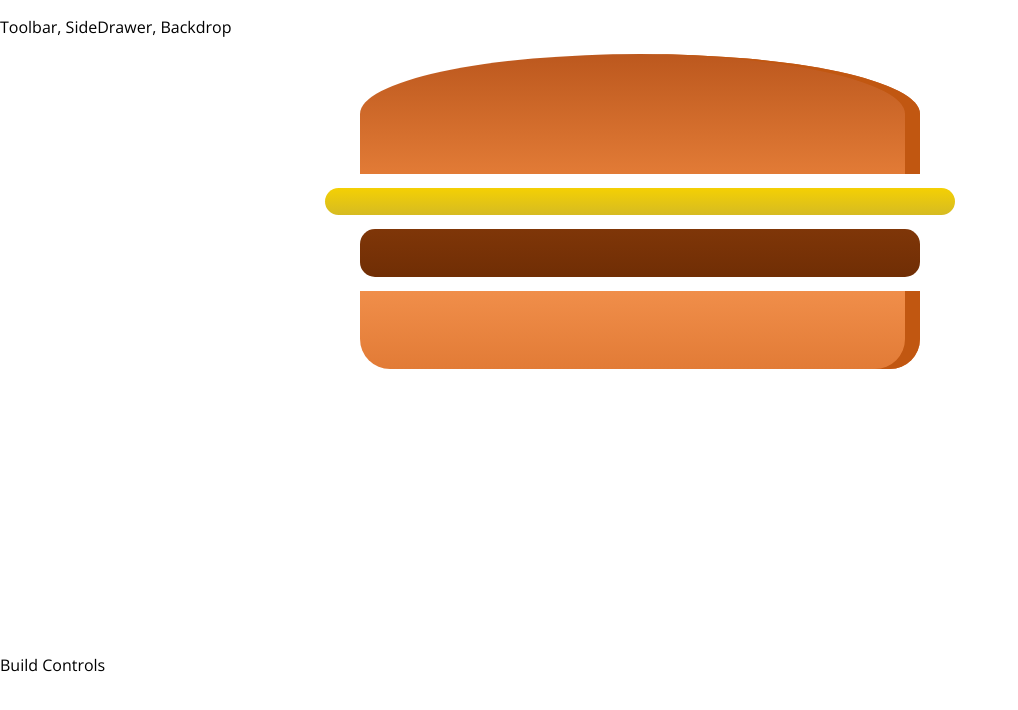
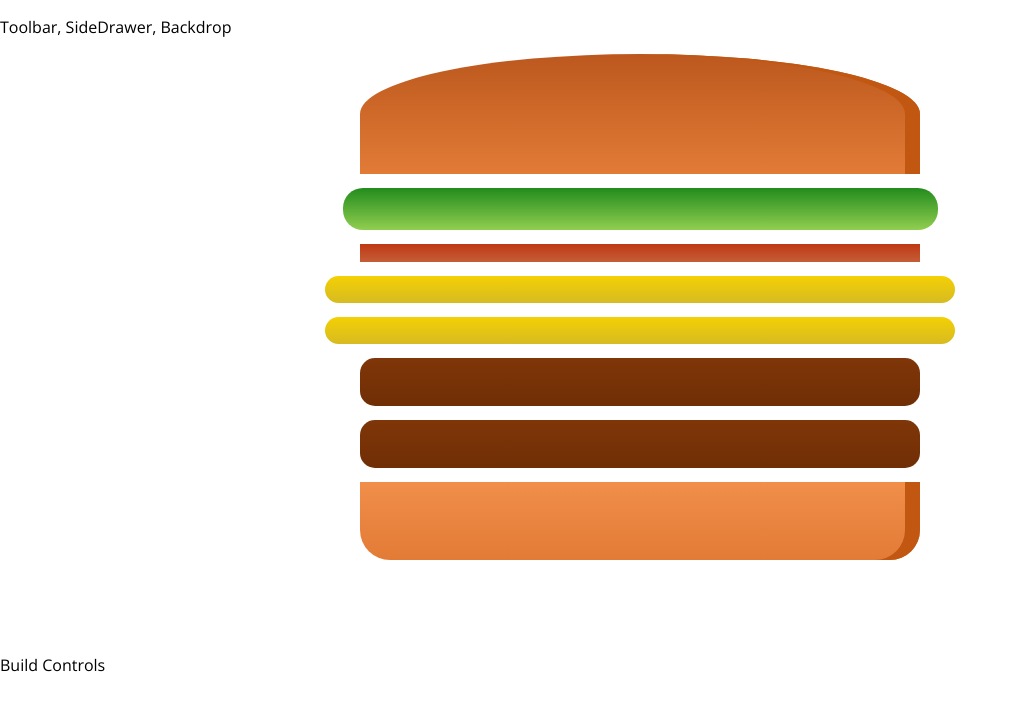
Before and after one commit to patpalmerston/burger-builder, a React (Create React App) app in the folder burger-builder/: page / in a window 1280 px wide. Shown: the top 710 px of the page, without its empty margins (0-1018 px from the left). Built offline with nearby package versions, Linux system fonts and the light colour scheme; the HTML template or start-up script is replaced by a standard one.

Commit message:
make burger ingredients dynamic

```diff
--- a/burger-builder/src/components/Burger/Burger.js
+++ b/burger-builder/src/components/Burger/Burger.js
@@ -4,11 +4,22 @@
 import BurgerIngredient from './BurgerIngredient/BurgerIngredient';
 
 const Burger = (props) => {
+    // need to change the props object into an Array
+    // Then also duplicate as many of the keys as they have number values('cheese: 2') = two cheeses
+    const transformedIngredients = Object.keys(props.ingredients).map(
+        (igKey) => {
+            //return a copy, array that holds as many keys given by props
+            return [...Array(props.ingredients[igKey])].map((_, i) => {
+                // creating a unique key for each duplicate ingredient
+                return <BurgerIngredient key={igKey + i} type={igKey} />;
+            });
+        }
+    );
+    console.log(transformedIngredients);
     return (
         <div className={classes.Burger}>
             <BurgerIngredient type='bread-top' />
-            <BurgerIngredient type='cheese' />
-            <BurgerIngredient type='meat' />
+            {transformedIngredients}
             <BurgerIngredient type='bread-bottom' />
         </div>
     );
--- a/burger-builder/src/containers/BurgerBuilder/BurgerBuilder.js
+++ b/burger-builder/src/containers/BurgerBuilder/BurgerBuilder.js
@@ -2,11 +2,29 @@
 import Aux from '../../hoc/Auxillary';
 import Burger from '../../components/Burger/Burger';
 
+// need to add status so that we can change the state depending on the ingredients selected, which we can then pass to the burger component
 class BurgerBuilder extends Component {
+    // below is legacy state constructor
+    // constructor(props) {
+    //     super(props);
+    //     this.state = {
+
+    //     }
+    // }
+    // moder state constructor
+    // start with hard coding a state object that has needed ingredients
+    state = {
+        ingredients: {
+            salad: 1,
+            bacon: 1,
+            cheese: 2,
+            meat: 2,
+        },
+    };
     render() {
         return (
             <Aux>
-                <Burger />
+                <Burger ingredients={this.state.ingredients} />
                 <div>Build Controls</div>
             </Aux>
         );
```
